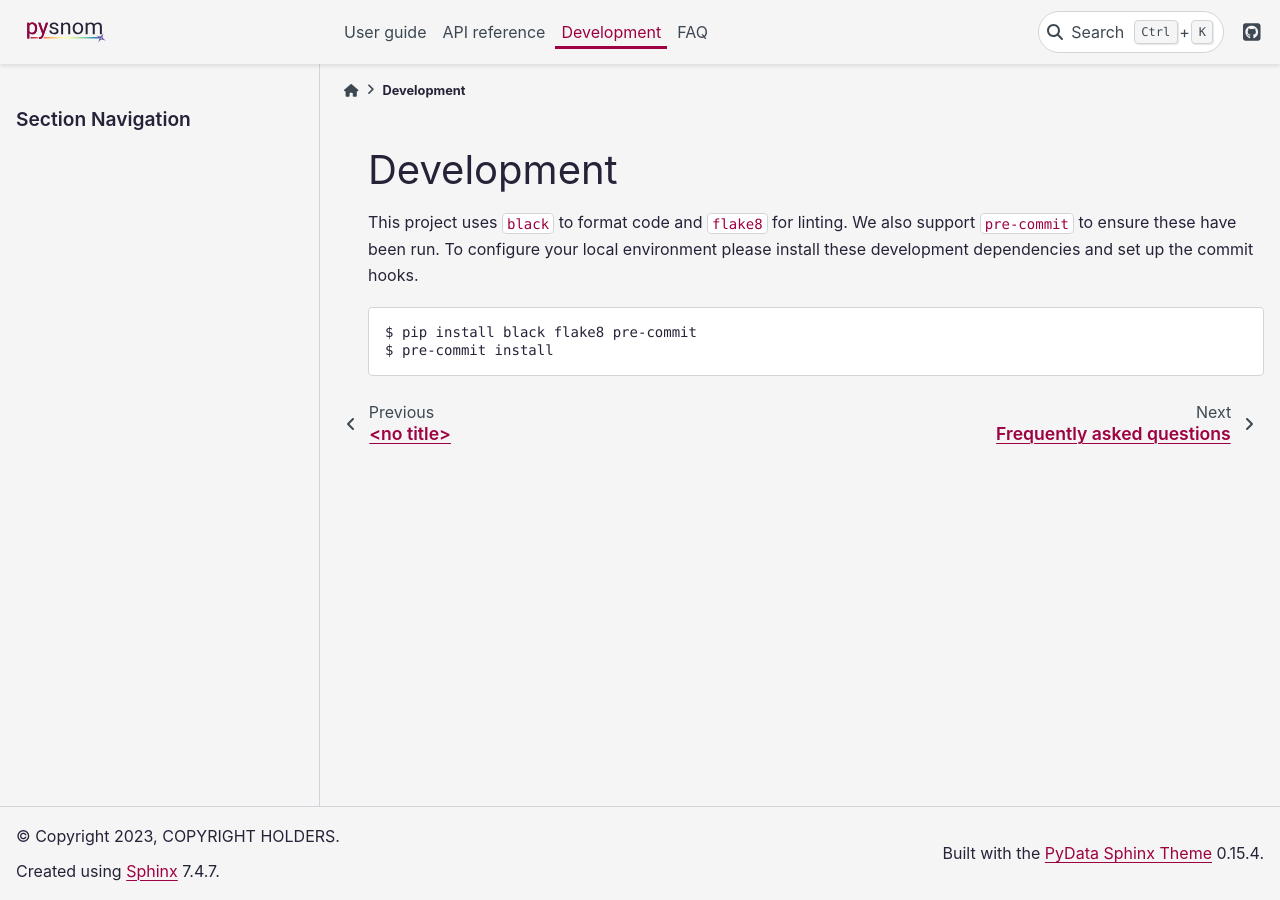
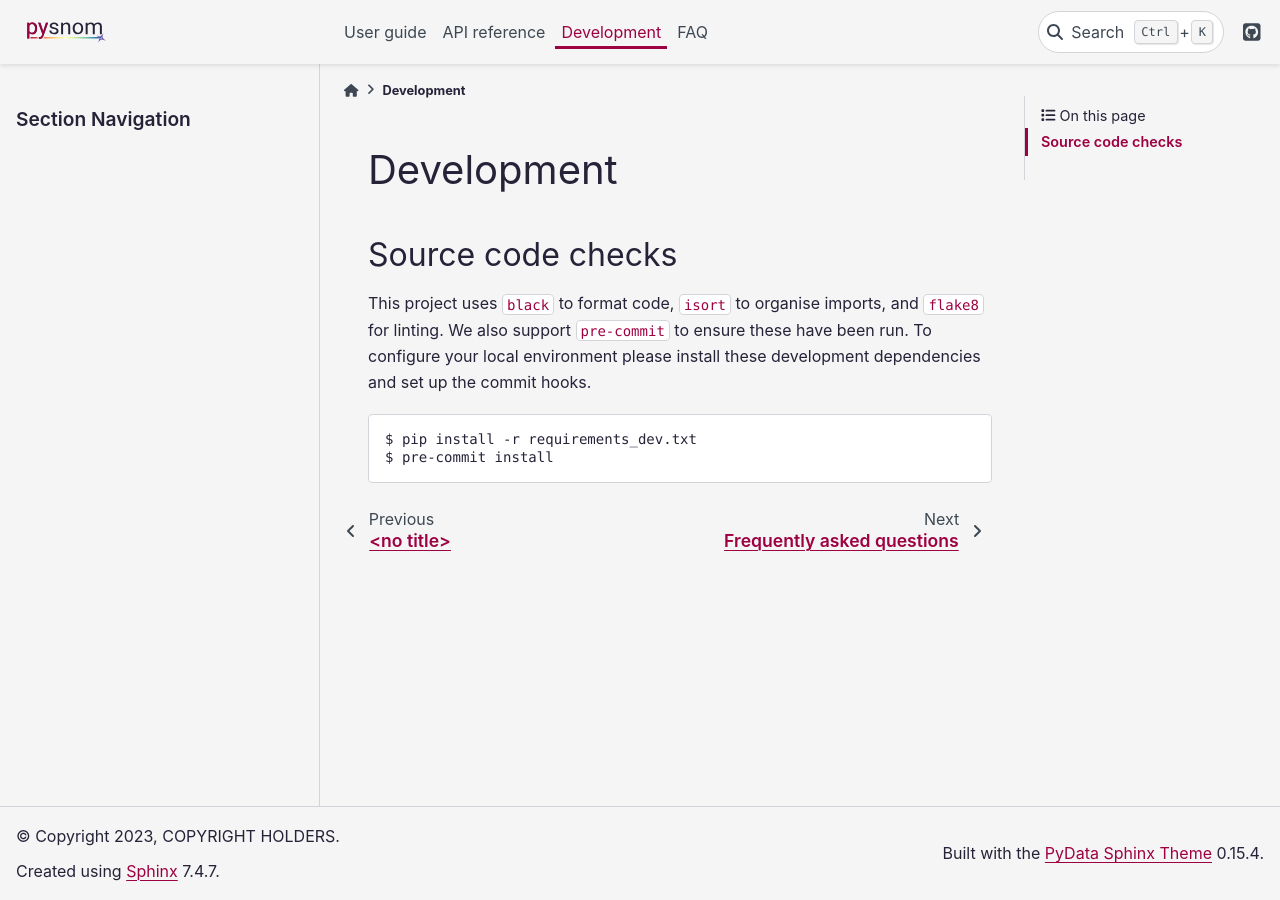
Before and after one commit to TomVincentUK/snompy, a Sphinx documentation site: the page built from docs/development.rst, in a window 1280 px wide. Built offline with Sphinx 7.4.7 and the PyData theme 0.15.4, drawn with Linux system fonts in a browser that asks for light colours.

Commit message:
created requirements_dev file

```diff
--- a/docs/development.rst
+++ b/docs/development.rst
@@ -1,12 +1,16 @@
 Development
 ===========
 
-This project uses ``black`` to format code and ``flake8`` for linting. We
-also support ``pre-commit`` to ensure these have been run. To configure
-your local environment please install these development dependencies and
-set up the commit hooks.
+Source code checks
+------------------
+
+This project uses ``black`` to format code, ``isort`` to organise imports,
+and ``flake8`` for linting.
+We also support ``pre-commit`` to ensure these have been run.
+To configure your local environment please install these development
+dependencies and set up the commit hooks.
 
 .. code-block:: bash
 
-   $ pip install black flake8 pre-commit
+   $ pip install -r requirements_dev.txt
    $ pre-commit install
--- /dev/null
+++ b/requirements_dev.txt
@@ -0,0 +1,4 @@
+black
+flake8
+isort
+pre-commit
```
